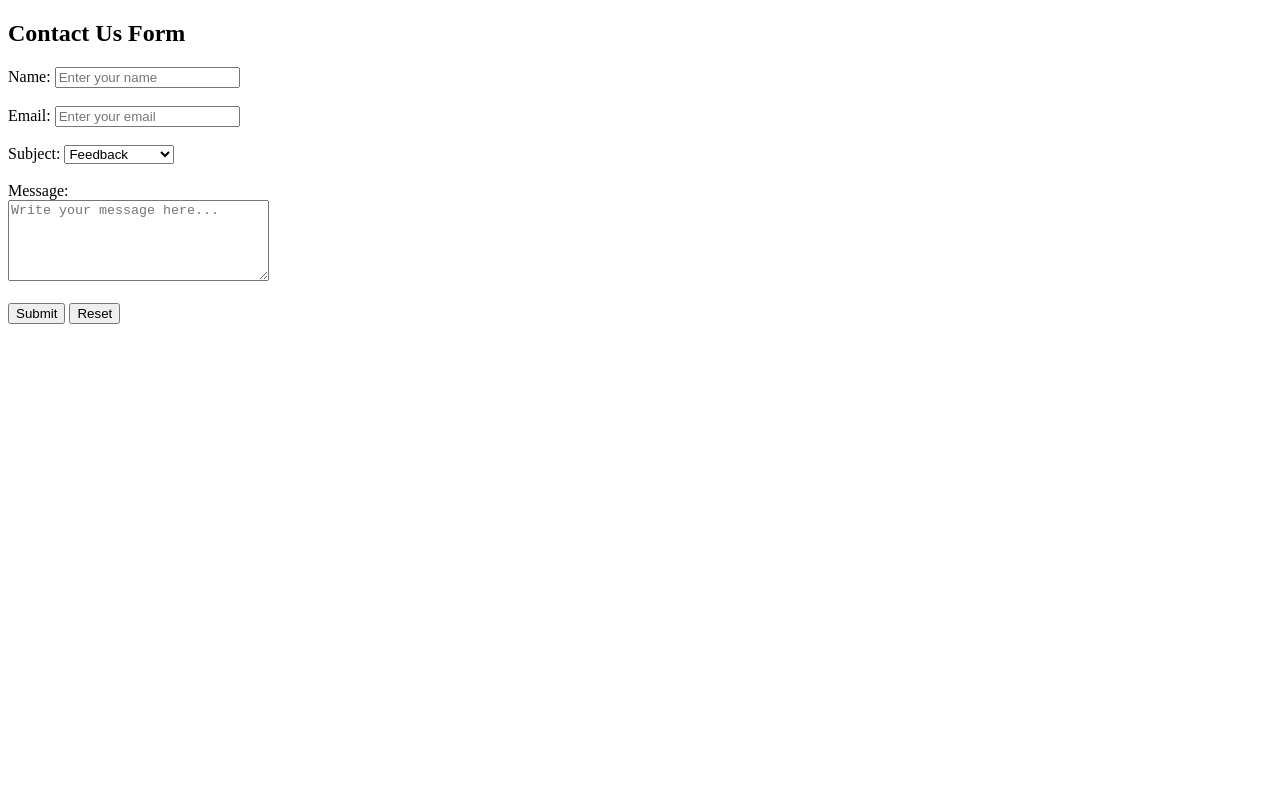
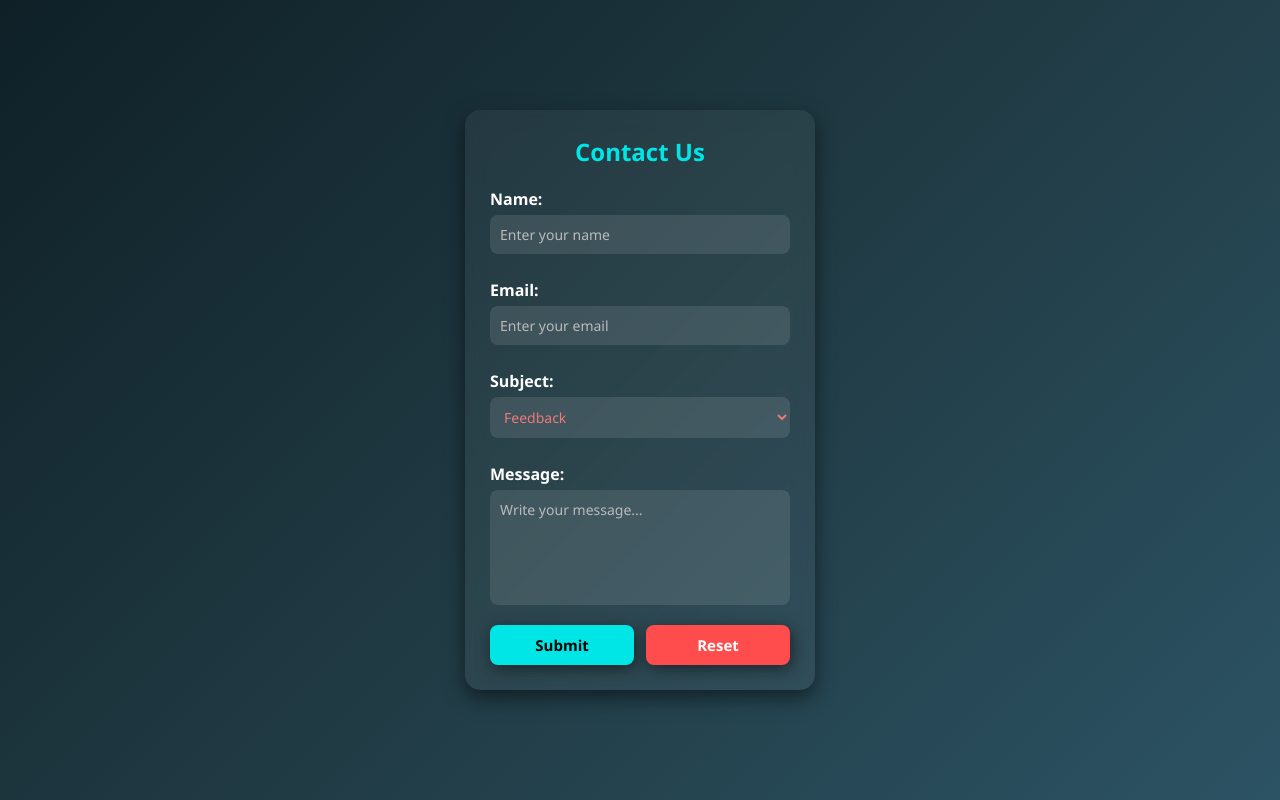
Before and after one commit to Priyanshu-pant707/Job-Ready-AI-Powered-Cohort, a plain HTML site: page Episode-2/HTMLformsAndInputs/2/index.html in a window 1280 px wide. Drawn offline with Linux system fonts and the light colour scheme.

Commit message:
updating form

```diff
--- a/Episode-2/HTMLformsAndInputs/2/index.html
+++ b/Episode-2/HTMLformsAndInputs/2/index.html
@@ -3,45 +3,143 @@
 <head>
   <meta charset="UTF-8">
   <meta name="viewport" content="width=device-width, initial-scale=1.0">
-  <title>Simple Form Example</title>
+  <title>Cool Contact Form</title>
+  <style>
+    /* Basic Reset */
+    * {
+      margin: 0;
+      padding: 0;
+      box-sizing: border-box;
+      font-family: 'Segoe UI', Tahoma, Geneva, Verdana, sans-serif;
+    }
+
+    body {
+      background: linear-gradient(135deg, #0f2027, #203a43, #2c5364);
+      color: #fff;
+      display: flex;
+      justify-content: center;
+      align-items: center;
+      height: 100vh;
+    }
+
+    form {
+      background: rgba(255, 255, 255, 0.05);
+      backdrop-filter: blur(10px);
+      padding: 25px;
+      border-radius: 15px;
+      width: 350px;
+      box-shadow: 0 8px 20px rgba(0, 0, 0, 0.5);
+      animation: fadeIn 1s ease-in-out;
+    }
+
+    h2 {
+      text-align: center;
+      margin-bottom: 20px;
+      color: #00e6e6;
+    }
+
+    label {
+      display: block;
+      margin: 10px 0 5px;
+      font-weight: bold;
+    }
+
+    input, select, textarea {
+      width: 100%;
+      padding: 10px;
+      border: none;
+      border-radius: 8px;
+      margin-bottom: 15px;
+      outline: none;
+      background: rgba(255, 255, 255, 0.1);
+      color: #eb7a7a;
+      font-size: 14px;
+    }
+
+    input::placeholder,
+    textarea::placeholder {
+      color: #bbb;
+    }
+
+    textarea {
+      resize: none;
+    }
+
+    button {
+      width: 48%;
+      padding: 10px;
+      border: none;
+      border-radius: 8px;
+      font-size: 15px;
+      font-weight: bold;
+      cursor: pointer;
+      transition: 0.3s;
+      box-shadow: 2px 4px 15px rgba(16, 16, 16, 0.63);
+    }
+
+    button[type="submit"] {
+      background: #00e6e6;
+      color: #000;
+    }
+
+    button[type="submit"]:hover {
+      background: #00b3b3;
+    }
+
+    button[type="reset"] {
+      background: #ff4d4d;
+      color: #fff;
+    }
+
+    button[type="reset"]:hover {
+      background: #cc0000;
+    }
+
+    /* Flexbox for buttons */
+    .btn-group {
+      display: flex;
+      justify-content: space-between;
+    }
+
+
+    @keyframes fadeIn {
+      from {
+        opacity: 0;
+        transform: translateY(-20px);
+      }
+      to {
+        opacity: 1;
+        transform: translateY(0);
+      }
+    }
+  </style>
 </head>
 <body>
-  <h2>Contact Us Form</h2>
 
-  <!-- Form Start -->
   <form action="/submit" method="post">
+    <h2>Contact Us</h2>
 
-    <!-- Name Input -->
     <label for="name">Name:</label>
     <input type="text" id="name" name="username" placeholder="Enter your name" required>
-    <br><br>
 
-    <!-- Email Input -->
     <label for="email">Email:</label>
     <input type="email" id="email" name="useremail" placeholder="Enter your email" required>
-    <br><br>
 
-    <!-- Select Dropdown -->
     <label for="subject">Subject:</label>
     <select id="subject" name="subject">
       <option value="feedback">Feedback</option>
       <option value="support">Support</option>
       <option value="general">General Query</option>
     </select>
-    <br><br>
 
-    <!-- Textarea -->
-    <label for="message">Message:</label><br>
-    <textarea id="message" name="usermessage" rows="5" cols="30" placeholder="Write your message here..."></textarea>
-    <br><br>
+    <label for="message">Message:</label>
+    <textarea id="message" name="usermessage" rows="5" placeholder="Write your message..."></textarea>
 
-    <!-- Submit Button -->
-    <button type="submit">Submit</button>
-    <!-- Reset Button -->
-    <button type="reset">Reset</button>
-
+    <div class="btn-group">
+      <button type="submit">Submit</button>
+      <button type="reset">Reset</button>
+    </div>
   </form>
-  <!-- Form End -->
 
 </body>
 </html>
```
